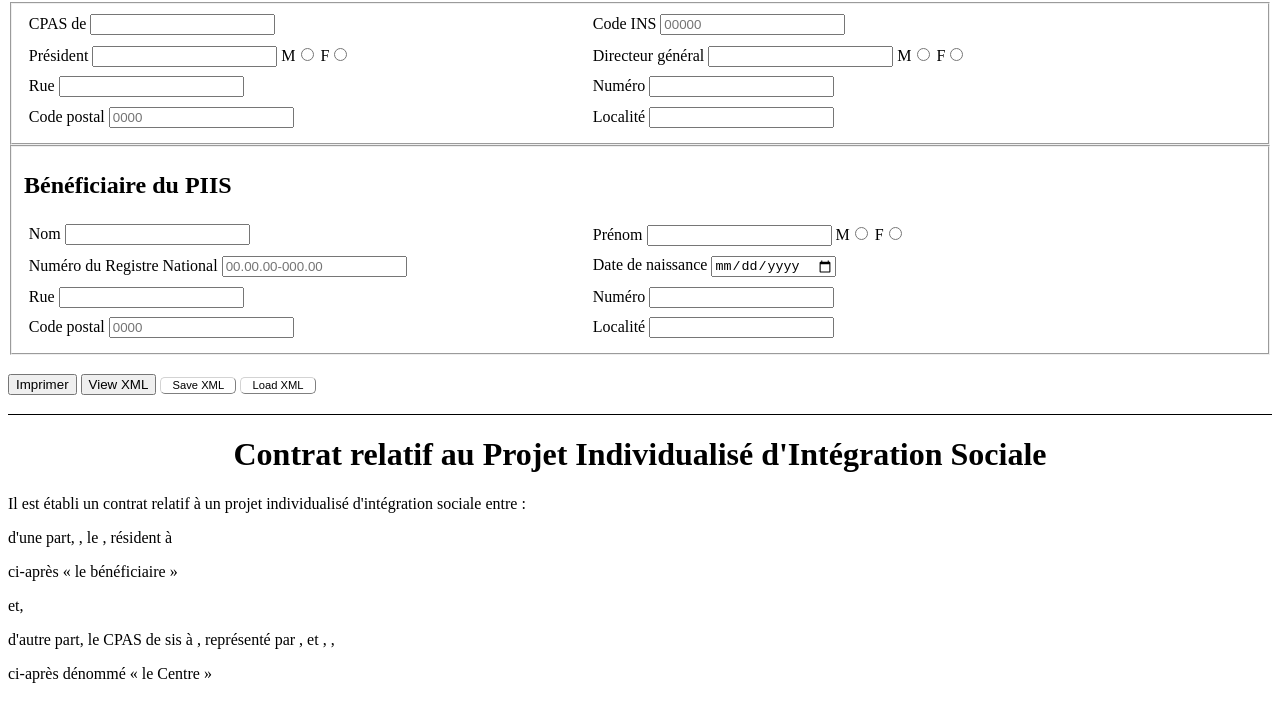
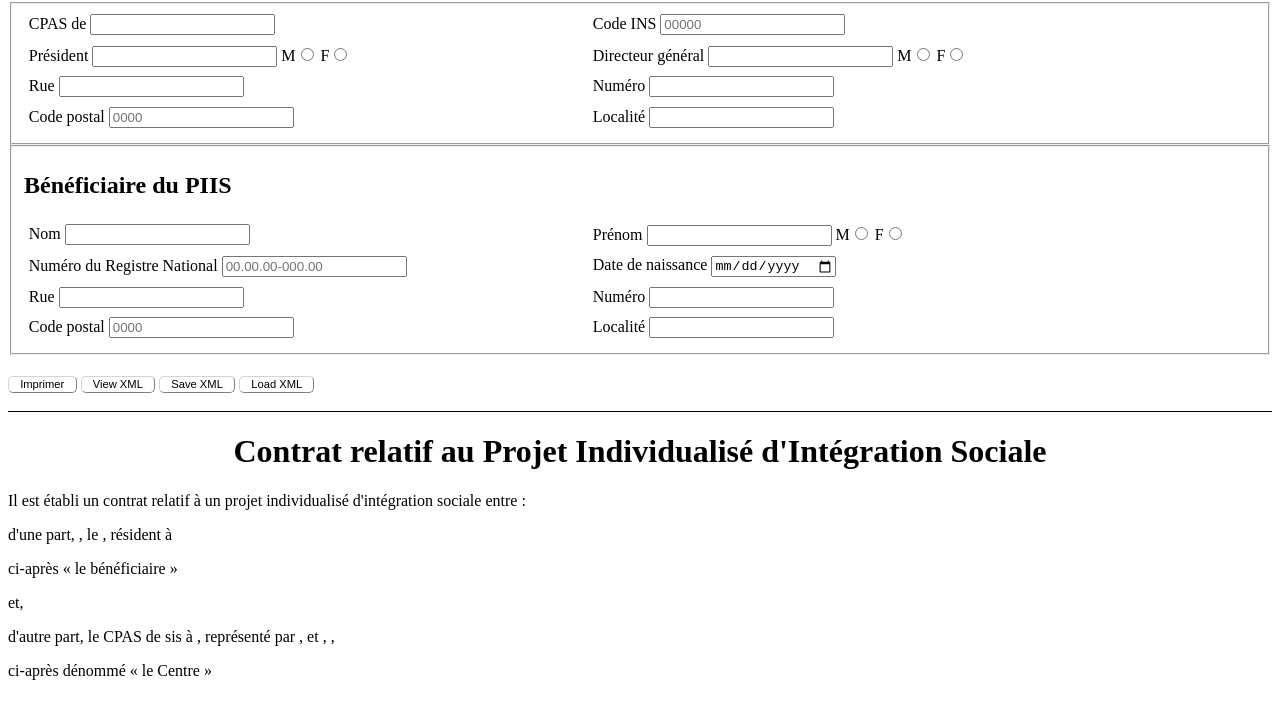
Before and after one commit to arnauldvm/piis-offline, a plain HTML site: page src/app/piis.html in a window 1280 px wide. Shown: the part 86-800 px from the top of the page. Drawn offline with Linux system fonts and the light colour scheme.

Commit message:
All buttons look the same (pseudobutton class)

```diff
--- a/src/app/piis.html
+++ b/src/app/piis.html
@@ -54,8 +54,8 @@
 </div>
 
 <div id="buttons">
-  <button onclick="window.print()">Imprimer</button>
-  <button onclick="viewXml()">View XML</button>
+  <a class="pseudobutton" onclick="window.print()">Imprimer</a>
+  <a class="pseudobutton" onclick="viewXml()">View XML</a>
   <a class="pseudobutton" download="PIIS.xml" onclick="saveXmlFile(this)">Save XML</a>
   <label><span class="pseudobutton">Load XML</span><input type="file" onchange="loadXmlFile(this)" style="display: none"/></label>
 </div>
```
